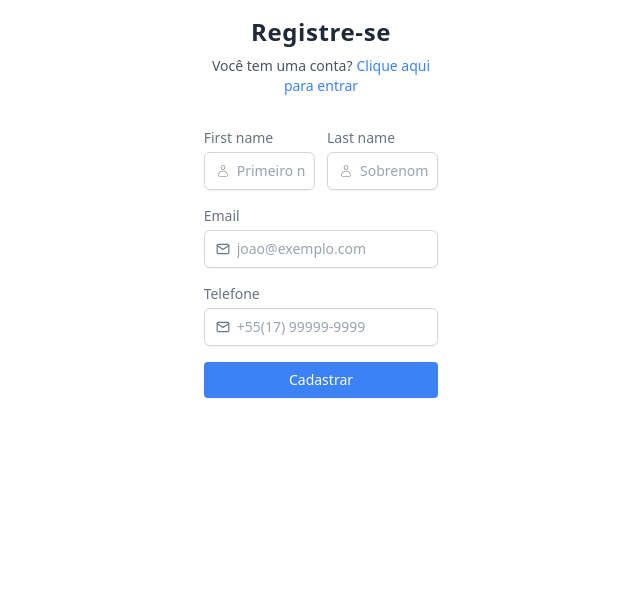
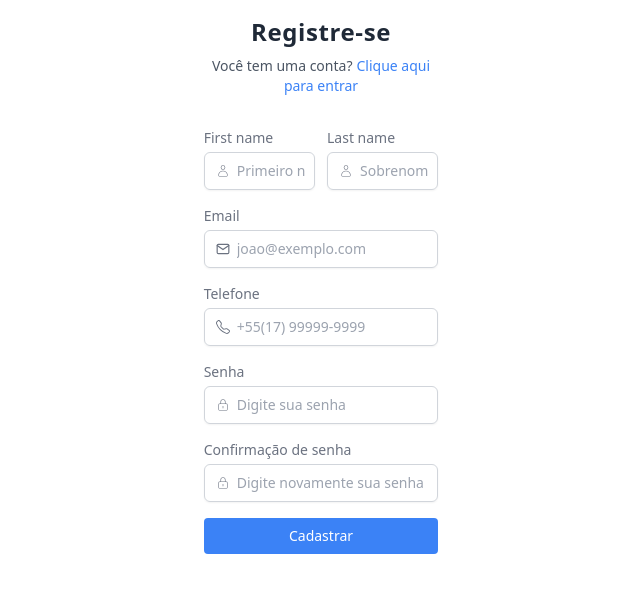
Before and after one commit to piresbr/next_auth_typescript, a Next.js app: page /auth in a window 1280 px wide. Shown: the top 592 px of the page, without its empty margins (319-959 px from the left). Built offline with nearby package versions, Linux system fonts and the light colour scheme.

Commit message:
feat: password fields

```diff
--- a/src/components/forms/Register.tsx
+++ b/src/components/forms/Register.tsx
@@ -1,7 +1,8 @@
 import * as React from "react";
 import Input from "../inputs/Input";
-import { CiUser } from "react-icons/ci";
+import { CiUser, CiLock } from "react-icons/ci";
 import { FiMail } from "react-icons/fi";
+import { BsTelephone } from "react-icons/bs";
 import { useForm } from "react-hook-form";
 import { z } from "zod";
 import { zodResolver } from "@hookform/resolvers/zod";
@@ -9,7 +10,8 @@ import validator from "validator";
 
 interface IRegisterProps {}
 
-const FormSchema = z.object({
+const FormSchema = z
+  .object({
     first_name: z
       .string()
       .min(2, "Primeiro nome deve ser maior que 2 caracteres")
@@ -37,6 +39,15 @@ const FormSchema = z.object({
       .refine(validator.isMobilePhone, {
         message: "Insira um número de telefone válido",
       }),
+    password: z
+      .string()
+      .min(6, "A senha tem que ter no mínimo 6 caracteres")
+      .max(52, "A senha tem que ter no mínimo 6 caracteres"),
+    confirmPassword: z.string(),
+  })
+  .refine((data) => data.password === data.confirmPassword, {
+    message: "As senhas não são iguais. Redigite por favor!",
+    path: ["confirmPassword"],
   });
 
 type FormSchemaProps = z.infer<typeof FormSchema>;
@@ -94,9 +105,31 @@ const Register: React.FunctionComponent<IRegisterProps> = (props) => {
           type="text"
           className="col-span-1 sm:col-span-2 relative"
           placeholder="+55(17) 99999-9999"
-          icon={<FiMail />}
+          icon={<BsTelephone />}
           register={register}
           error={errors?.phone?.message}
+          disabled={isSubmitting}
+        />
+        <Input
+          name="password"
+          label="Senha"
+          type="password"
+          className="col-span-1 sm:col-span-2 relative"
+          placeholder="Digite sua senha"
+          icon={<CiLock />}
+          register={register}
+          error={errors?.password?.message}
+          disabled={isSubmitting}
+        />
+        <Input
+          name="confirmPassword"
+          label="Confirmação de senha"
+          type="password"
+          className="col-span-1 sm:col-span-2 relative"
+          placeholder="Digite novamente sua senha"
+          icon={<CiLock />}
+          register={register}
+          error={errors?.confirmPassword?.message}
           disabled={isSubmitting}
         />
         <button
```
Lines whose indentation alone changed are shown as unchanged.
